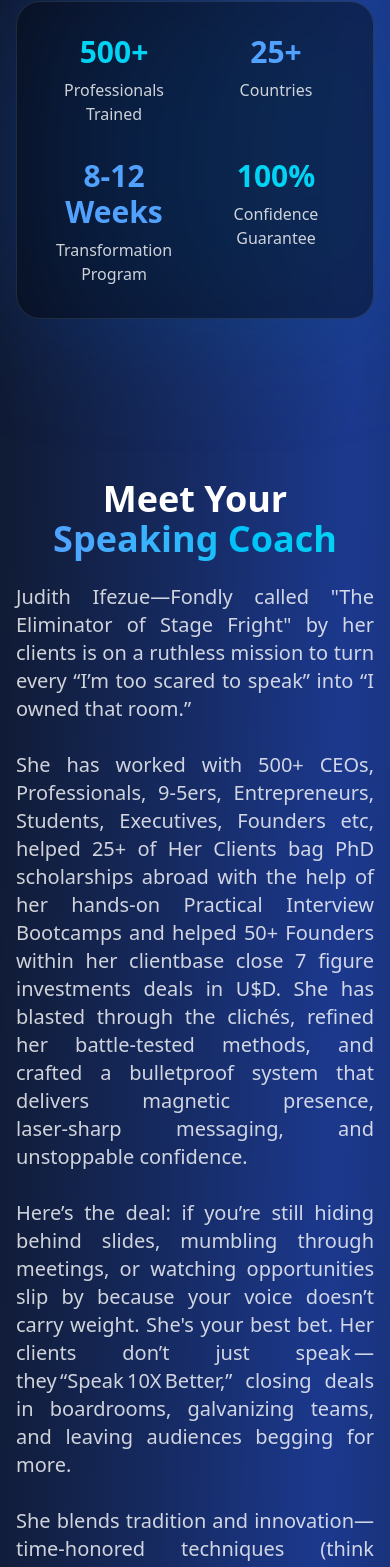
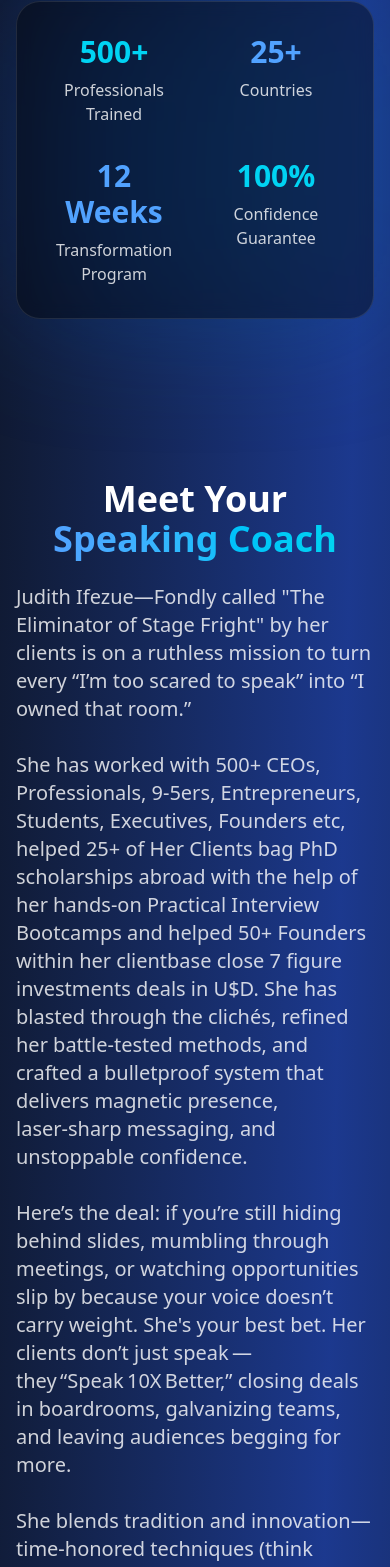
Before and after one commit to rdghostmann/Speak10xbetter, a Next.js app: page / in a window 390 px wide. Shown: the part 1022-2589 px from the top of the page. Built offline with nearby package versions, Linux system fonts and the light colour scheme.

Commit message:
Added URL Blob VI

```diff
--- a/components/About/About.jsx
+++ b/components/About/About.jsx
@@ -27,7 +27,7 @@ export default function About() {
               Speaking Coach
             </span>
           </h2>
-          <div className="text-xl text-justify text-white/80 max-w-3xl mx-auto">
+          <div className="text-xl text-left lg:text-justify text-white/80 max-w-3xl mx-auto">
             <p className="">
               Judith Ifezue—Fondly called "The Eliminator of Stage Fright" by her clients is on a ruthless mission to turn every “I’m too scared to speak” into “I owned that room.”
             </p> <br />
--- a/components/Hero/Hero.jsx
+++ b/components/Hero/Hero.jsx
@@ -125,7 +125,7 @@ export default function Hero() {
                   <div className="text-white/80">Countries</div>
                 </div>
                 <div>
-                  <div className="text-3xl font-bold text-blue-400 mb-2">8-12 Weeks</div>
+                  <div className="text-3xl font-bold text-blue-400 mb-2">12 Weeks</div>
                   <div className="text-white/80">Transformation Program</div>
                 </div>
                 <div>
--- a/components/Stats/Stats.jsx
+++ b/components/Stats/Stats.jsx
@@ -13,7 +13,7 @@ export default function Stats() {
     { icon: Users, number: "500+", label: "Professionals Trained", color: "from-blue-400 to-cyan-400" },
     { icon: Award, number: "100%", label: "Success Rate", color: "from-cyan-400 to-blue-400" },
     { icon: TrendingUp, number: "95%", label: "Confidence Increase", color: "from-blue-500 to-cyan-500" },
-    { icon: Clock, number: "8", label: "Week Program", color: "from-cyan-500 to-blue-500" },
+    { icon: Clock, number: "12", label: "Week Program", color: "from-cyan-500 to-blue-500" },
   ]
 
   return (
```
